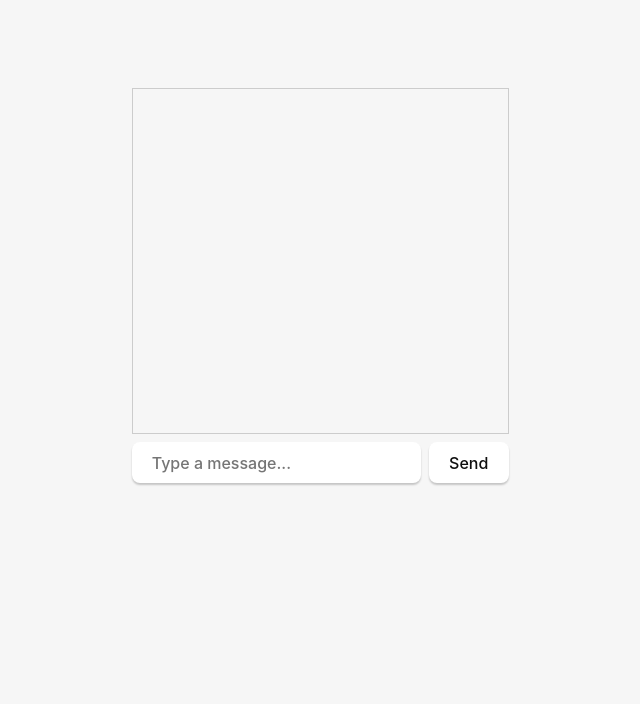
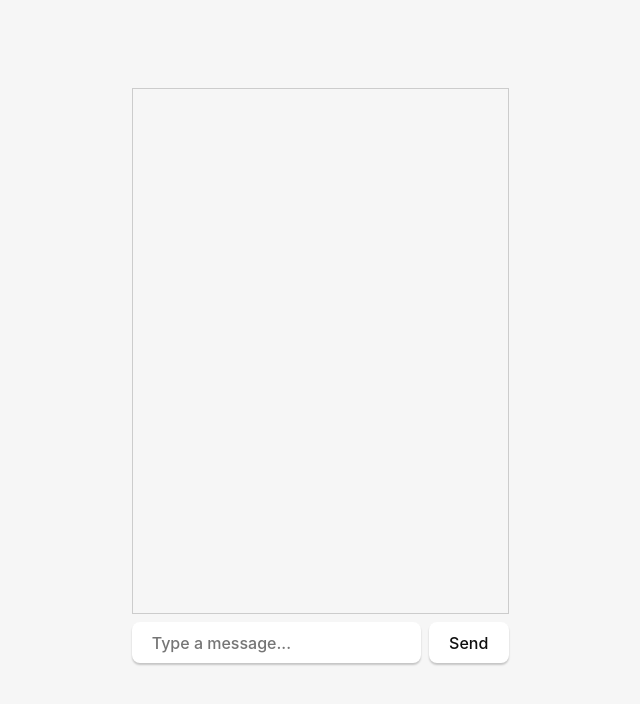
Before and after one commit to pusi2316/dex, a React (Vite) app in the folder dex-rust/: page / in a window 1280 px wide. Shown: the top 704 px of the page, without its empty margins (320-960 px from the left). Built offline with nearby package versions, Linux system fonts and the light colour scheme.

Commit message:
refactor: update ChatUI component layout and remove unused speak invocation

```diff
--- a/dex-rust/src/components/chatUI.tsx
+++ b/dex-rust/src/components/chatUI.tsx
@@ -25,7 +25,6 @@ export function ChatUI() {
     try {
       const reply = await invoke<string>("process_chat", { text });
       setMessages((prev) => [...prev, { role: "assistant", text: reply }]);
-      invoke("speak", { text: reply }).catch(console.error); // fire-and-forget, as before
     } catch (err) {
       setMessages((prev) => [
         ...prev,
@@ -37,10 +36,10 @@ export function ChatUI() {
   }
 
   return (
-    <div style={{ maxWidth: 480, margin: "0 auto" }}>
+    <div style={{ maxWidth: "800", margin: "0 auto" }}>
       <div
         style={{
-          height: 320,
+          height: 500,
           overflowY: "auto",
           border: "1px solid #ccc",
           padding: 12,
```
